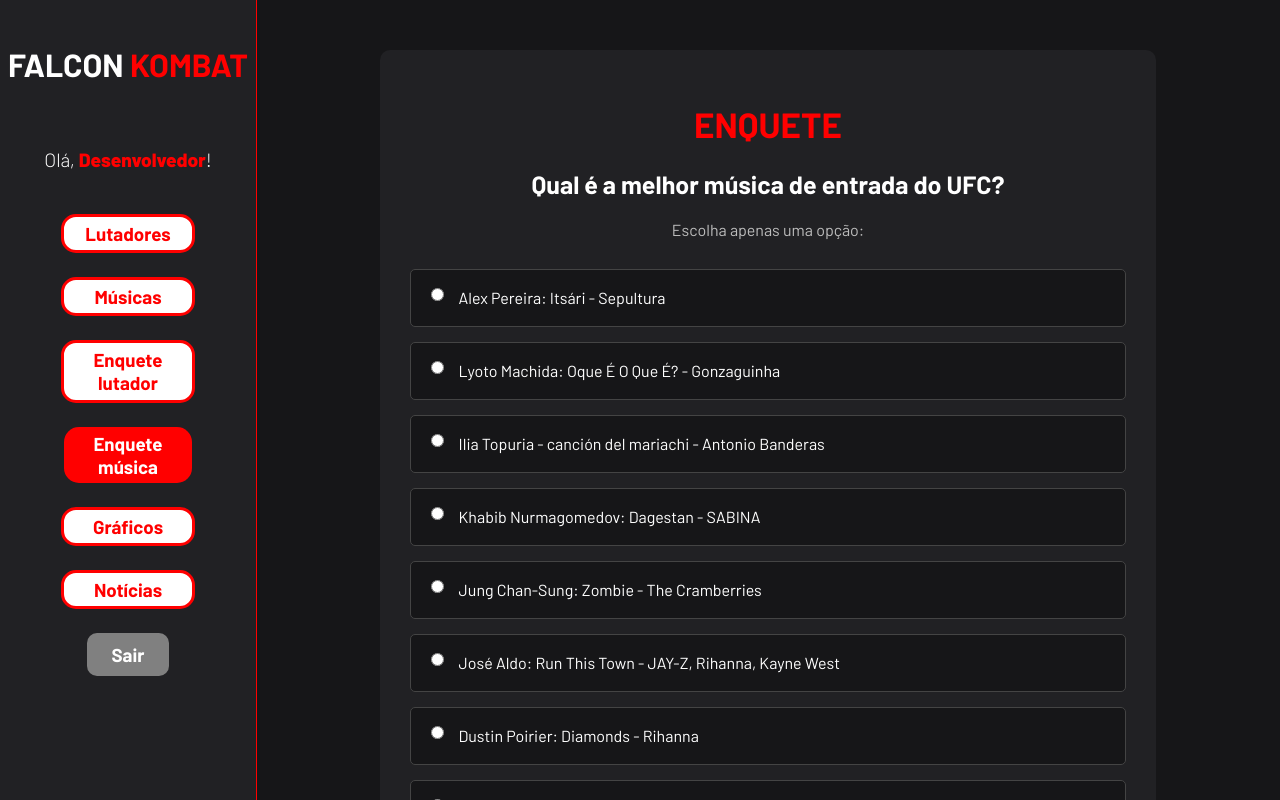
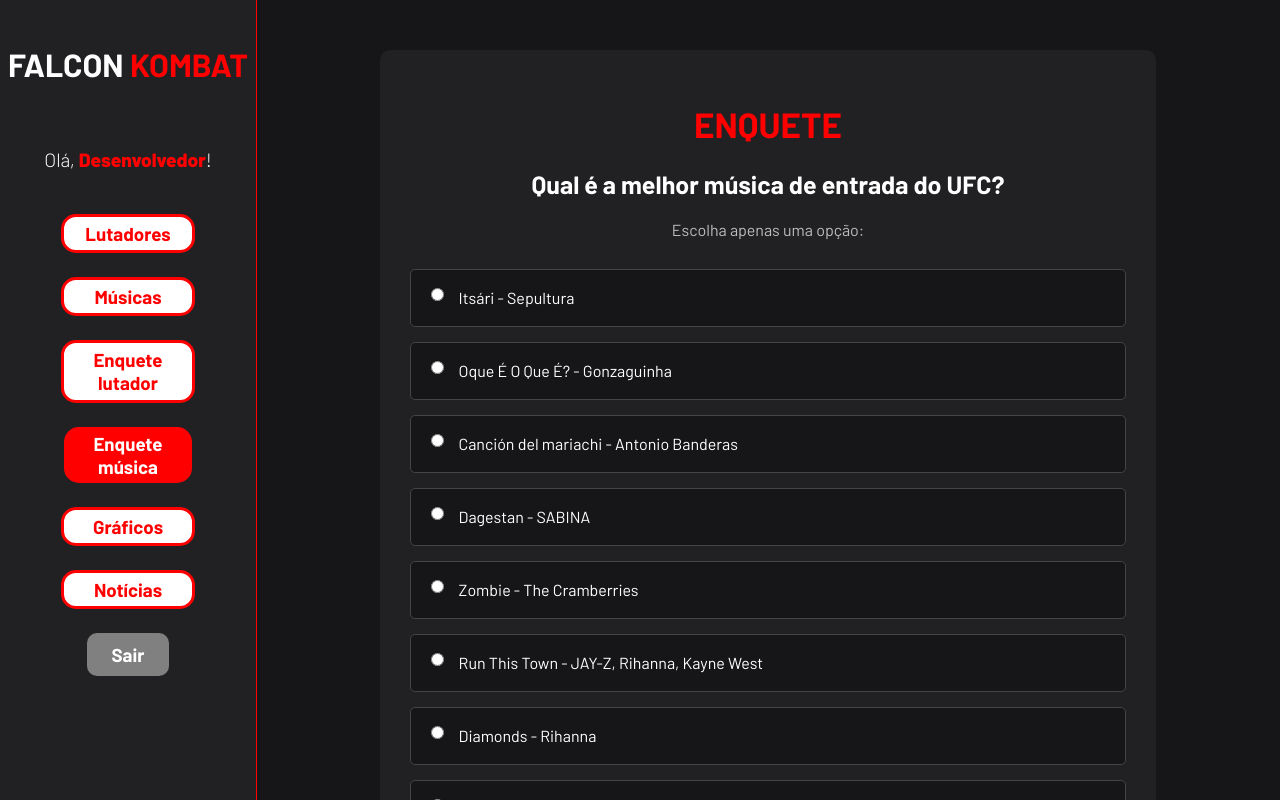
Before and after one commit to Gfalcao25/Projeto_individual_MMA, a website: page public/dashboard/enquete2.html in a window 1280 px wide. Drawn offline with Linux system fonts and the light colour scheme.

Commit message:
fix: arrumando nome das opções

```diff
--- a/public/dashboard/enquete2.html
+++ b/public/dashboard/enquete2.html
@@ -86,52 +86,52 @@
 
                     <label>
                         <input type="radio" name="musica" value="16">
-                        Alex Pereira: Itsári - Sepultura
+                        Itsári - Sepultura
                     </label>
 
                     <label>
                         <input type="radio" name="musica" value="17">
-                        Lyoto Machida: Oque É O Que É? - Gonzaguinha
+                        Oque É O Que É? - Gonzaguinha
                     </label>
 
                     <label>
                         <input type="radio" name="musica" value="18">
-                        Ilia Topuria - canción del mariachi - Antonio Banderas
+                        Canción del mariachi - Antonio Banderas
                     </label>
 
                     <label>
                         <input type="radio" name="musica" value="19">
-                        Khabib Nurmagomedov: Dagestan - SABINA
+                        Dagestan - SABINA
                     </label>
 
                     <label>
                         <input type="radio" name="musica" value="20">
-                        Jung Chan-Sung: Zombie - The Cramberries
+                        Zombie - The Cramberries
                     </label>
 
                     <label>
                         <input type="radio" name="musica" value="21">
-                        José Aldo: Run This Town - JAY-Z, Rihanna, Kayne West
+                        Run This Town - JAY-Z, Rihanna, Kayne West
                     </label>
 
                     <label>
                         <input type="radio" name="musica" value="22">
-                        Dustin Poirier: Diamonds - Rihanna
+                        Diamonds - Rihanna
                     </label>
 
                     <label>
                         <input type="radio" name="musica" value="23">
-                        Sean O'Malley: Superstar - Lupe Fiasco
+                        Superstar - Lupe Fiasco
                     </label>
 
                     <label>
                         <input type="radio" name="musica" value="24">
-                        Paddy Pimblet: Heads Will roll - Yeah Yeah Yeahs
+                        Heads Will roll - Yeah Yeah Yeahs
                     </label>
 
                     <label>
                         <input type="radio" name="musica" value="25">
-                        Carlos Prates: Purple lamborghini - Skrillex,Rick Ross
+                        Purple lamborghini - Skrillex,Rick Ross
                     </label>
 
                 </div>
```
